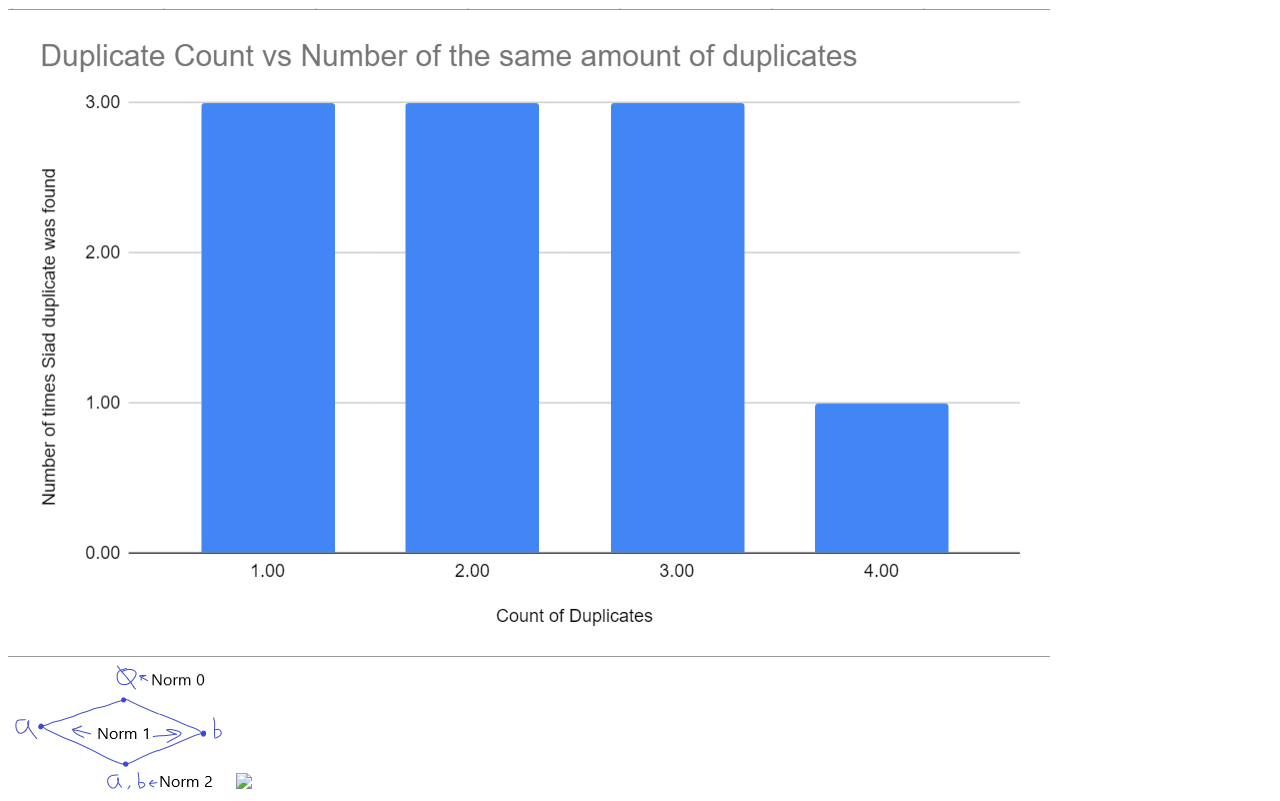
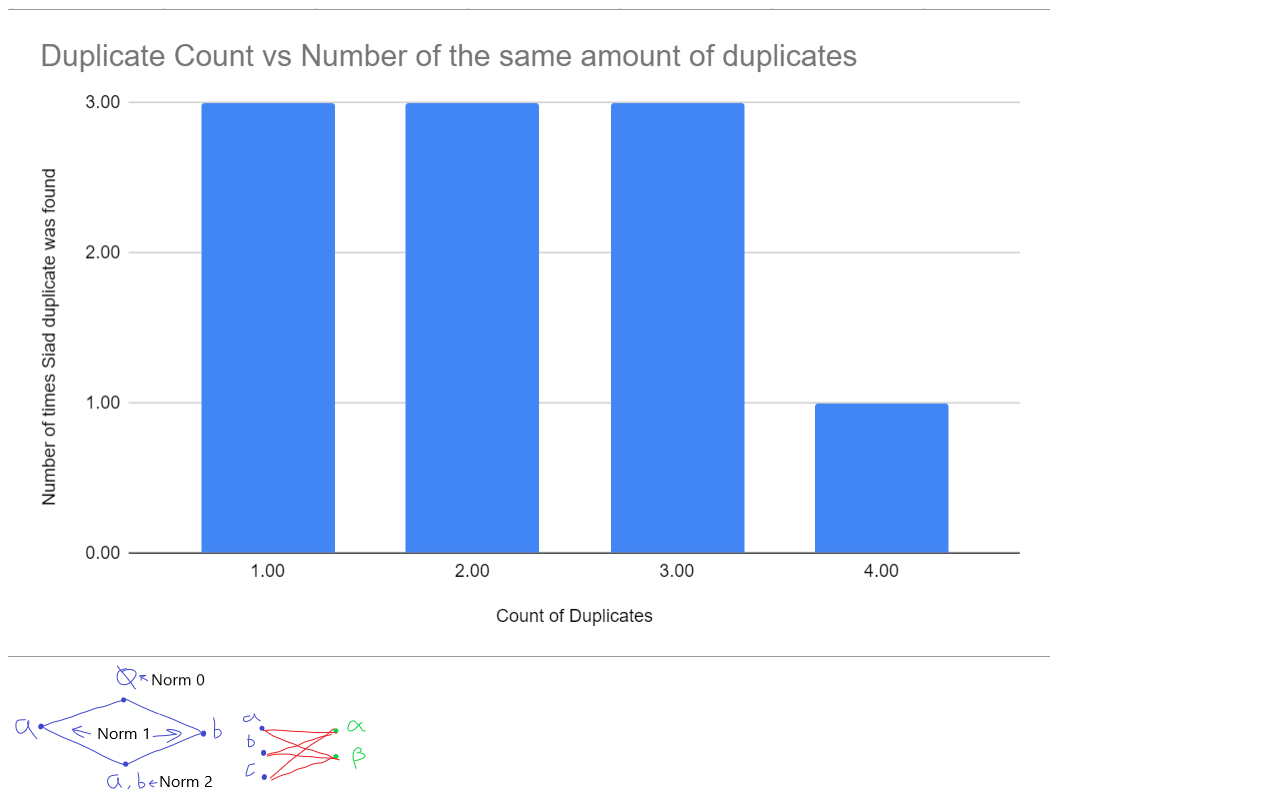
Before and after one commit to DogDoge0-0/Image-Hosting, a plain HTML site: page index.html in a window 1280 px wide. Drawn offline with Linux system fonts and the light colour scheme.

Commit message:
Update index.html

```diff
--- a/index.html
+++ b/index.html
@@ -4,7 +4,7 @@
 
 <img src="Screenshot 2024-01-09 122605.png">
 <img src="Untitled.png">
-<img src="Untitled (3).png">
+<img src="Untitled1.png">
 
 </body>
 </html>
```
